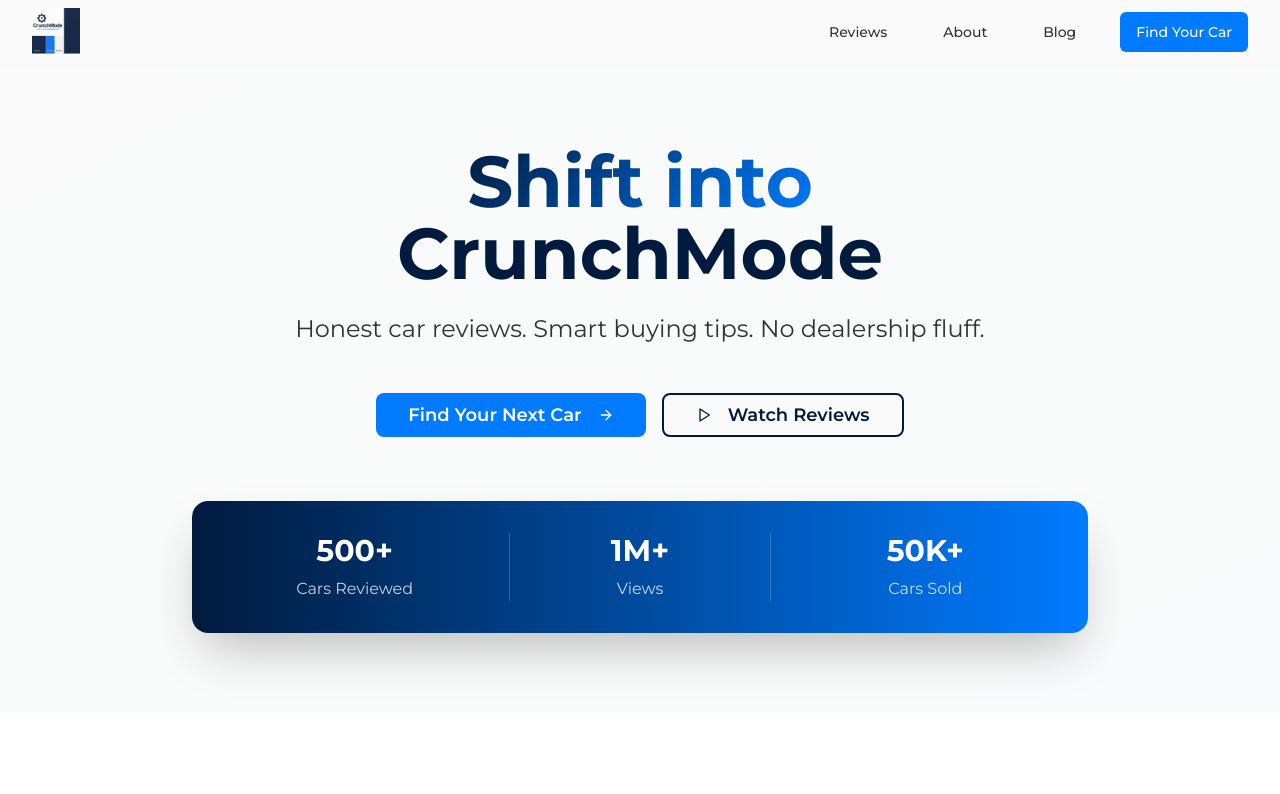
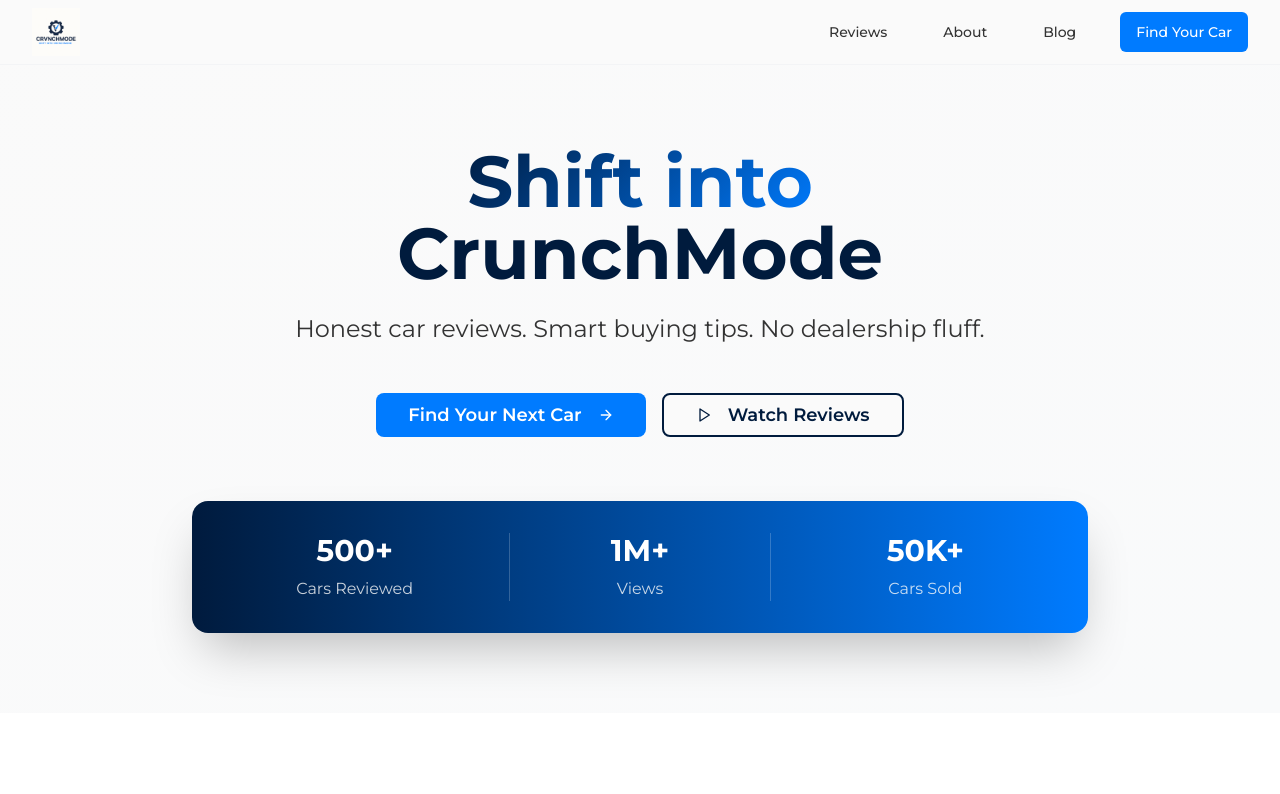
Before and after one commit to SZN4Design/Crunchmode, a React (Vite) app: page / in a window 1280 px wide. Shown: the top 794 px of the page. Built offline with nearby package versions, Linux system fonts and the light colour scheme.

Commit message:
Fix: Use correct logo
Update the Navigation component to use the new logo image.

```diff
--- a/src/components/Navigation.tsx
+++ b/src/components/Navigation.tsx
@@ -14,7 +14,7 @@ const Navigation = () => {
           <div className="flex items-center">
             <div className="flex-shrink-0 flex items-center">
               <img
-                src="/lovable-uploads/a29858d1-f12d-4233-877a-fbed402486d5.png"
+                src="/lovable-uploads/39243e3f-1fc4-4c40-b741-c11d73378079.png"
                 alt="CrunchMode Logo"
                 className="h-12 w-auto"
               />
```
Also changed, not shown: public/lovable-uploads/39243e3f-1fc4-4c40-b741-c11d73378079.png (added).
